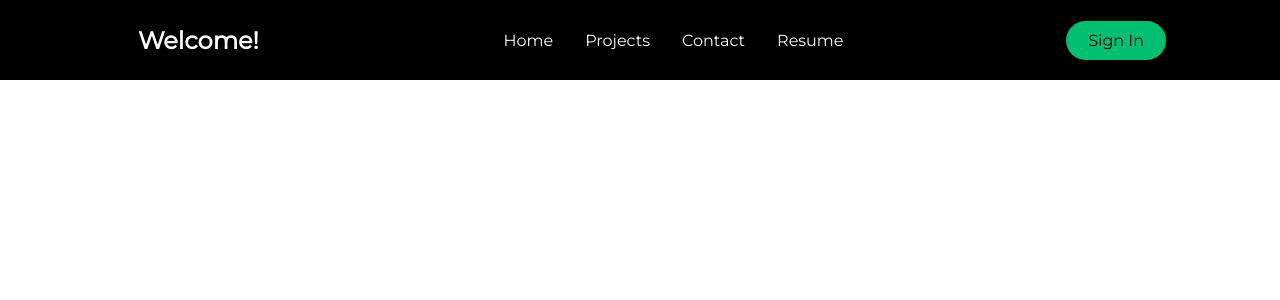
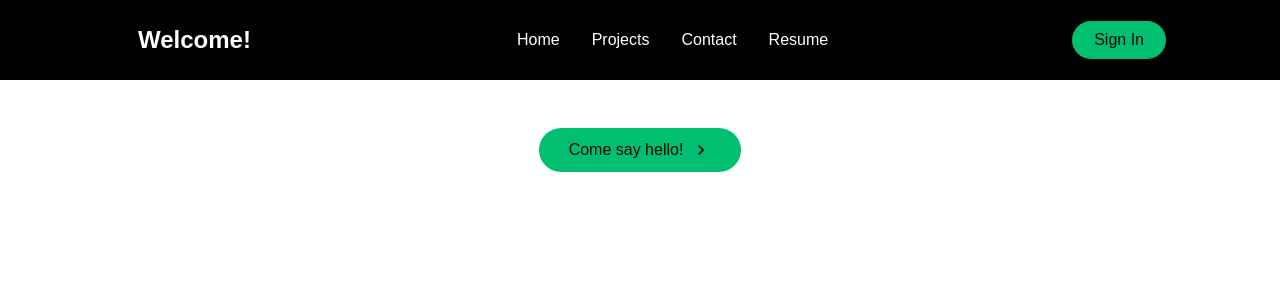
Before and after one commit to benwofford/react-portfolio, a React (Create React App) app: page / in a window 1280 px wide. Shown: the top 300 px of the page. Built offline with nearby package versions, Linux system fonts and the light colour scheme; grey boxes are pictures that could not be loaded.

Commit message:
built button and embedded fonts

```diff
--- /dev/null
+++ b/src/components/ButtonElement.jsx
@@ -0,0 +1,23 @@
+import styled from "styled-components";
+import { Link } from "react-scroll";
+
+export const Button = styled(Link)`
+  border-radius: 50px;
+  background: ${({ primary }) => (primary ? "#01BF71" : "#010606")};
+  white-space: nowrap;
+  padding: ${({ big }) => (big ? "14p 48px" : "12px 30px")};
+  color: ${({ dark }) => (dark ? "#010606" : "#fff")};
+  font-size: ${({ fontBig }) => (fontBig ? "20px" : "16px")};
+  outline: none;
+  border: none;
+  cursor: pointer;
+  display: flex;
+  justofy-content: center;
+  align-items: center;
+  transition: all 0.2s ease-in-out;
+
+  &:hover {
+    transition: all 0.2s ease-in-out;
+    background: ${({ primary }) => (primary ? "#fff" : "#01BF71")};
+  }
+`;
--- a/src/components/HeroSection/Hero.jsx
+++ b/src/components/HeroSection/Hero.jsx
@@ -1,13 +1,45 @@
-import React from "react";
+import React, { useState } from "react";
 import Video from "../../video/video.mp4";
-import { HeroContainer, HeroBg, VideoBg } from "./HeroElements";
+import { Button } from "../ButtonElement";
+import {
+  HeroContainer,
+  HeroBg,
+  VideoBg,
+  HeroContent,
+  HeroH1,
+  HeroP,
+  HeroBtnWrapper,
+  ArrowForward,
+  ArrowRight,
+} from "./HeroElements";
 
 const HeroSection = () => {
+  const [hover, setHover] = useState(false);
+
+  const onHover = () => {
+    setHover(!hover);
+  };
+
   return (
     <HeroContainer>
       <HeroBg>
         <VideoBg autoPlay loop muted src={Video} type="video/mp4" />
       </HeroBg>
+      <HeroContent>
+        <HeroH1>Hello There!</HeroH1>
+        <HeroP>MY name is Ben Wofford...</HeroP>
+        <HeroBtnWrapper>
+          <Button
+            to="signup"
+            onMouseEnter={onHover}
+            onMouseLeave={onHover}
+            primary="true"
+            dark="true"
+          >
+            Come say hello! {hover ? <ArrowForward /> : <ArrowRight />}
+          </Button>
+        </HeroBtnWrapper>
+      </HeroContent>
     </HeroContainer>
   );
 };
--- a/src/components/HeroSection/HeroElements.jsx
+++ b/src/components/HeroSection/HeroElements.jsx
@@ -1,4 +1,5 @@
 import styled from "styled-components";
+import { MdKeyboardArrowRight, MdArrowForward } from "react-icons/md";
 
 export const HeroContainer = styled.div`
   background: #0c0c0c;
@@ -9,6 +10,22 @@
   height: 800p;
   position: relative;
   z-index: 1;
+
+  :before {
+    content: "";
+    position: absolute;
+    top: 0;
+    left: 0;
+    right: 0;
+    bottom: 0;
+    background: linear-gradient(
+        180deg,
+        rgba(0, 0, 0, 0.2) 0%,
+        rgba(0, 0, 0, 0.6) 100%
+      ),
+      linear-gradient(180deg, rgba(0, 0, 0, 0.2) 0%, transparent 100%);
+    z-index: 2;
+  }
 `;
 
 export const HeroBg = styled.div`
@@ -29,3 +46,60 @@
   object-fit: cover;
   background: #232a34;
 `;
+
+export const HeroContent = styled.div`
+  z-index: 3;
+  max-width: 1200px;
+  position: absolute;
+  padding: 8px 24px;
+  display: flex;
+  flex-direction: column;
+  align-items: center;
+`;
+
+export const HeroH1 = styled.h1`
+  color: #fff;
+  font-size: 48px;
+  text-align: center;
+
+  @media screen and (max-width: 768px) {
+    font-size: 40px;
+  }
+
+  @media screen and (max-width: 480px) {
+    font-size: 32px;
+  }
+`;
+
+export const HeroP = styled.p`
+  margin-top: 24px;
+  color: #fff;
+  font-size: 24px;
+  text-align: center;
+  max-width: 600px;
+
+  @media screen and (max-width: 768px) {
+    font-size: 24px;
+  }
+
+  @media screen and (max-width: 480px) {
+    font-size: 18px;
+  }
+`;
+
+export const HeroBtnWrapper = styled.div`
+  margin-top: 32px;
+  display: flex;
+  flex-direction: column;
+  align-items: center;
+`;
+
+export const ArrowForward = styled(MdArrowForward)`
+  margin-left: 8px;
+  font-size: 20px;
+`;
+
+export const ArrowRight = styled(MdKeyboardArrowRight)`
+  margin-left: 8px;
+  font-size: 20px;
+`;
--- a/src/css/App.css
+++ b/src/css/App.css
@@ -2,5 +2,5 @@
   box-sizing: border-box;
   margin: 0;
   padding: 0;
-  font-family: "Montserrat", sans-serif;
+  font-family: "Encode Sans Expanded", sans-serif;
 }
```
Also changed, not shown: src/components/Navbar/Menuitems.jsx (deleted, +0 -22 lines).
